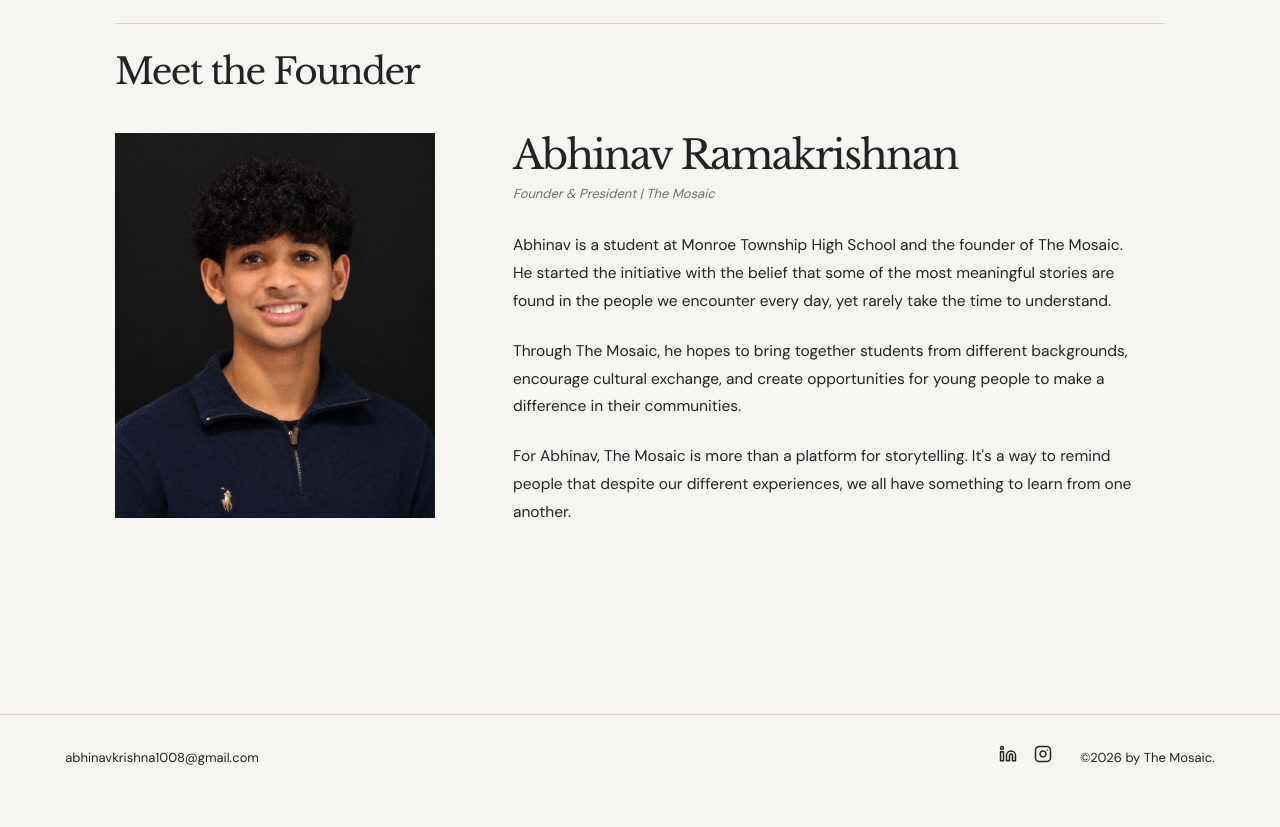
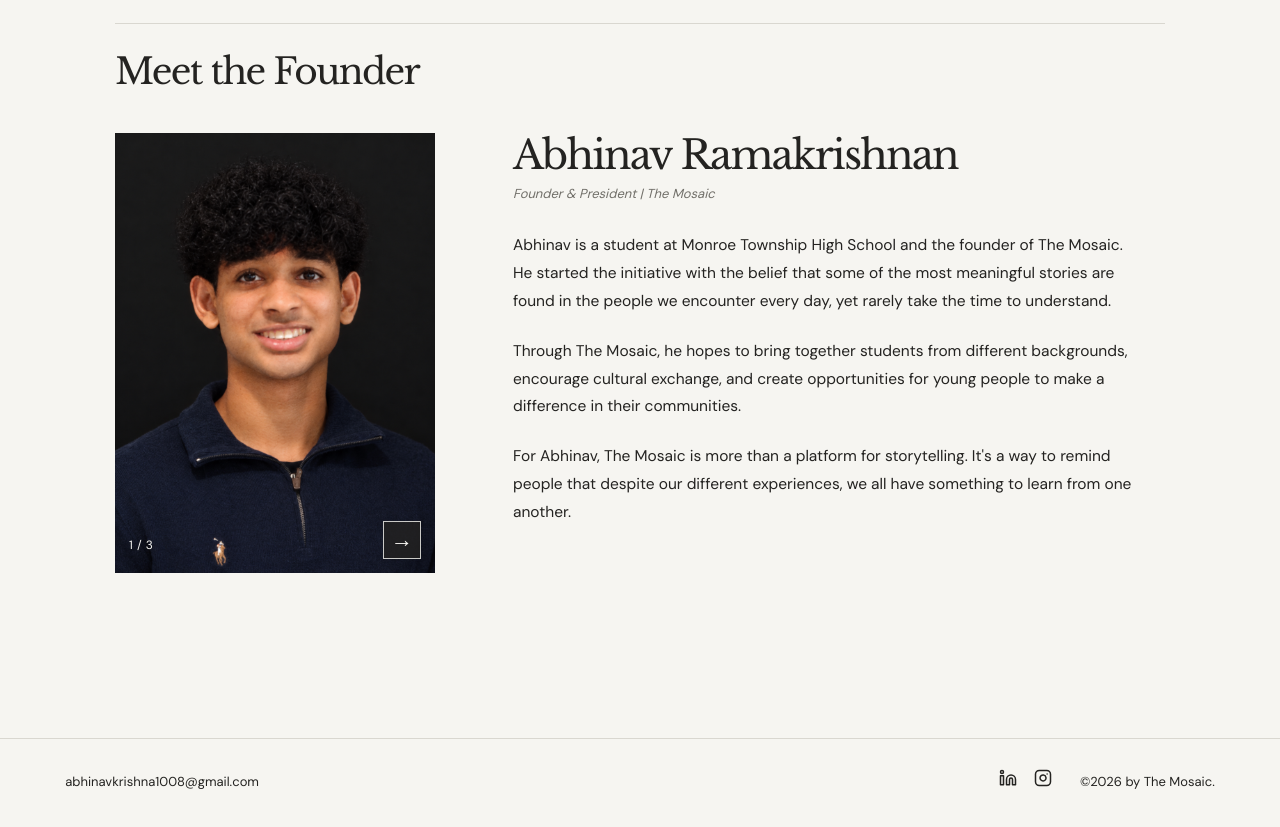
Before and after one commit to AbhinavRamakrishnan1/the-mosaic-website, a Next.js app: page /members in a window 1280 px wide. Shown: the part 3160-3987 px from the top of the page. Before the commit the page ends 3966 px from the top, so only its background shows below. Built offline with nearby package versions, Linux system fonts and the light colour scheme.

Commit message:
Add founder photo gallery

```diff
--- a/app/globals.css
+++ b/app/globals.css
@@ -101,5 +101,10 @@ main { min-height:60vh; }
 .essay-body { max-width:700px; margin-top:52px; }
 .essay-body p { margin:0 0 26px; font-size:16px; line-height:1.85; }
 .pdf-download { border-top:1px solid var(--line); padding-top:24px; margin-top:52px !important; }
+.founder-gallery { position:relative; width:min(360px,100%); }
+.founder-gallery .founder-photo { display:block; width:100%; height:440px; object-fit:cover; }
+.founder-gallery-button { position:absolute; right:14px; bottom:14px; width:38px; height:38px; border:1px solid rgba(246,245,241,.8); background:rgba(36,35,33,.76); color:var(--paper); font-size:22px; line-height:1; cursor:pointer; }
+.founder-gallery-button:hover { background:var(--ink); }
+.founder-gallery-count { position:absolute; left:14px; bottom:18px; color:var(--paper); font-size:12px; letter-spacing:.04em; }
 @media (max-width:800px) { .site-header{padding:22px 22px 0}.desktop-nav{display:none}.menu-button{display:block;border:0;background:none;padding:4px;color:inherit}.mobile-nav{display:grid;gap:14px;border-bottom:1px solid var(--line);padding:22px 0 24px;font-size:14px}.mobile-nav>div{display:grid;gap:10px}.mobile-sub{padding-left:20px;color:var(--muted);font-size:13px}.page-shell,.home-shell,.detail{padding:78px 22px 105px}.page-heading h1{font-size:58px;margin-bottom:34px}.intro{margin-bottom:80px;font-size:15px}.project-entry{display:block;padding:26px 0 43px}.project-entry h2{font-size:30px;margin-bottom:18px}.project-entry p{font-size:14px}.footer-inner{gap:20px}.email{width:100%;margin-right:0}.home-hero{padding-bottom:58px}.mosaic-mark{width:175px;height:175px}.home-hero h1{font-size:65px;margin-bottom:22px}.home-section h2{font-size:44px}.plain-content h1{font-size:53px}.focus-grid,.member-list{grid-template-columns:1fr}.member-list{gap:12px}.founder-section{width:100%;margin-left:0;transform:none;margin-top:80px;padding-top:24px}.founder-section h2{font-size:32px;margin-bottom:32px}.founder-layout{grid-template-columns:1fr;gap:30px}.founder-photo{width:min(320px,100%);margin:0 auto}.founder-copy h3{font-size:36px}.founder-bio p{font-size:15px;line-height:1.8}.community-grid{grid-template-columns:1fr;gap:50px}.join-modal{padding:28px 22px} }
 @media (prefers-reduced-motion:reduce){html{scroll-behavior:auto}*{transition:none!important}}
--- a/app/members/page.tsx
+++ b/app/members/page.tsx
@@ -1,5 +1,6 @@
 import Image from 'next/image';
 import { MemberCounter } from '@/components/MemberCounter';
+import { FounderGallery } from '@/components/FounderGallery';
 import { members } from '@/data/members';
 
-export default function MembersPage(){return <div className="page-shell plain-content"><h1>Members</h1><p>Our members are students and community-minded people who believe that every story deserves to be heard.</p><MemberCounter total={members.length} /><div className="member-list">{members.map(member=><span key={member}>{member}</span>)}</div><section className="founder-section"><h2>Meet the Founder</h2><div className="founder-layout"><Image className="founder-photo" src="/abhinav-ramakrishnan.png" alt="Abhinav Ramakrishnan, founder of The Mosaic" width={360} height={440} /><div className="founder-copy"><h3>Abhinav Ramakrishnan</h3><p className="founder-role"><em>Founder &amp; President | The Mosaic</em></p><div className="founder-bio"><p>Abhinav is a student at Monroe Township High School and the founder of The Mosaic. He started the initiative with the belief that some of the most meaningful stories are found in the people we encounter every day, yet rarely take the time to understand.</p><p>Through The Mosaic, he hopes to bring together students from different backgrounds, encourage cultural exchange, and create opportunities for young people to make a difference in their communities.</p><p>For Abhinav, The Mosaic is more than a platform for storytelling. It&apos;s a way to remind people that despite our different experiences, we all have something to learn from one another.</p></div></div></div></section></div>}
+export default function MembersPage(){return <div className="page-shell plain-content"><h1>Members</h1><p>Our members are students and community-minded people who believe that every story deserves to be heard.</p><MemberCounter total={members.length} /><div className="member-list">{members.map(member=><span key={member}>{member}</span>)}</div><section className="founder-section"><h2>Meet the Founder</h2><div className="founder-layout"><FounderGallery /><div className="founder-copy"><h3>Abhinav Ramakrishnan</h3><p className="founder-role"><em>Founder &amp; President | The Mosaic</em></p><div className="founder-bio"><p>Abhinav is a student at Monroe Township High School and the founder of The Mosaic. He started the initiative with the belief that some of the most meaningful stories are found in the people we encounter every day, yet rarely take the time to understand.</p><p>Through The Mosaic, he hopes to bring together students from different backgrounds, encourage cultural exchange, and create opportunities for young people to make a difference in their communities.</p><p>For Abhinav, The Mosaic is more than a platform for storytelling. It&apos;s a way to remind people that despite our different experiences, we all have something to learn from one another.</p></div></div></div></section></div>}
--- /dev/null
+++ b/components/FounderGallery.tsx
@@ -0,0 +1,21 @@
+'use client';
+
+import Image from 'next/image';
+import { useState } from 'react';
+
+const photos = [
+  { src: '/abhinav-ramakrishnan.png', alt: 'Abhinav Ramakrishnan, founder of The Mosaic' },
+  { src: '/abhinav-founder-formal.png', alt: 'Abhinav Ramakrishnan' },
+  { src: '/abhinav-community-event.jpeg', alt: 'Abhinav Ramakrishnan connecting with students at a community event' },
+];
+
+export function FounderGallery() {
+  const [active, setActive] = useState(0);
+  const photo = photos[active];
+
+  return <div className="founder-gallery">
+    <Image className="founder-photo" src={photo.src} alt={photo.alt} width={360} height={440} priority={active === 0} />
+    <button className="founder-gallery-button" type="button" aria-label="Show next founder photo" onClick={() => setActive(current => (current + 1) % photos.length)}>→</button>
+    <span className="founder-gallery-count" aria-live="polite">{active + 1} / {photos.length}</span>
+  </div>;
+}
```
Also changed, not shown: public/abhinav-community-event.jpeg (added), 1 other file (tests, documents, lock files or other folders).
